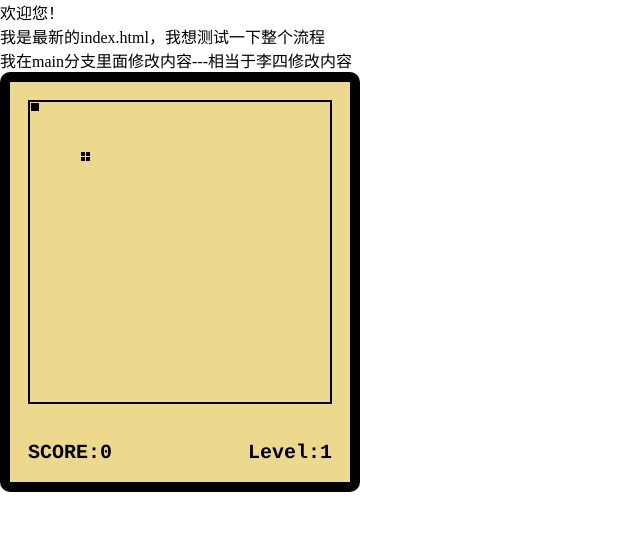
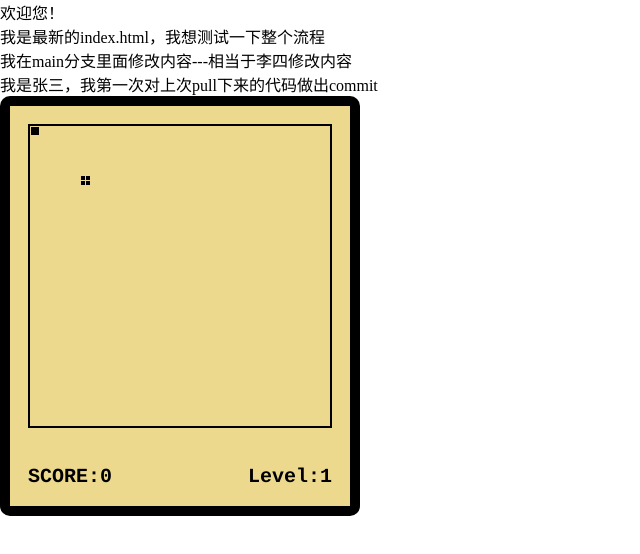
Before and after one commit to kakavae/snake-game, a website built with webpack: page src/index.html in a window 1280 px wide. Shown: the whole page, without its empty margins (0-640 px from the left). Built offline with nearby package versions, Linux system fonts and the light colour scheme.

Commit message:
张三的第一次commit

```diff
--- a/src/index.html
+++ b/src/index.html
@@ -10,6 +10,7 @@
   <div>欢迎您！</div>
   <div>我是最新的index.html，我想测试一下整个流程</div>
   <span>我在main分支里面修改内容---相当于李四修改内容</span>
+  <p>我是张三，我第一次对上次pull下来的代码做出commit</p>
   <div id="main">
     <!-- 设置游戏的舞台 -->
     <div id="stage">
```
